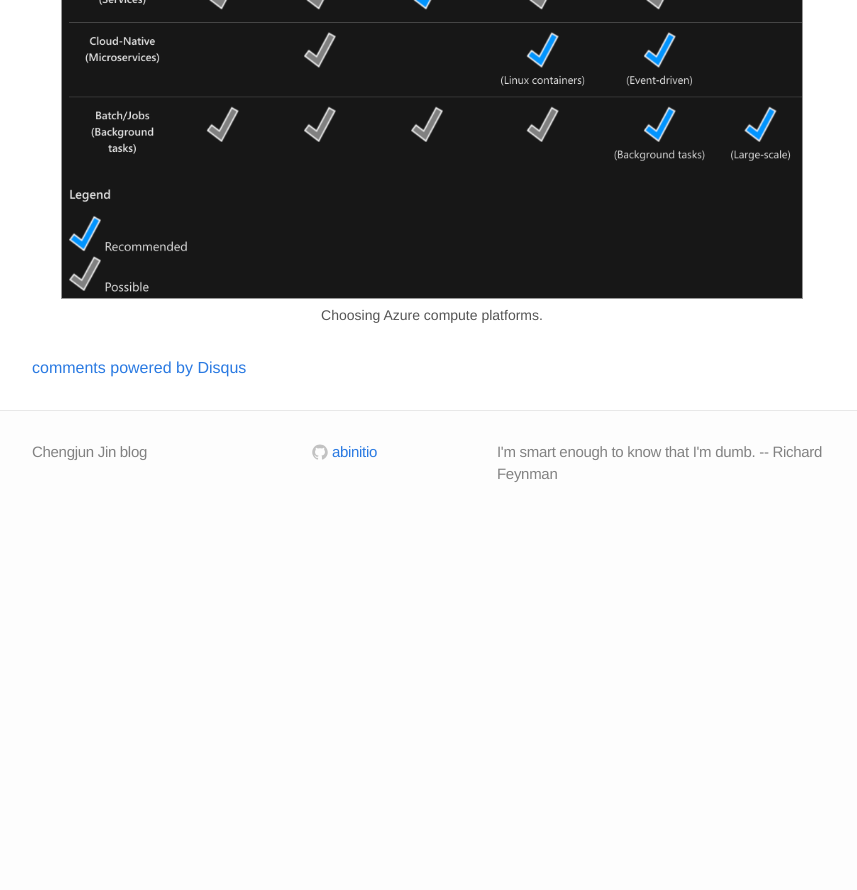
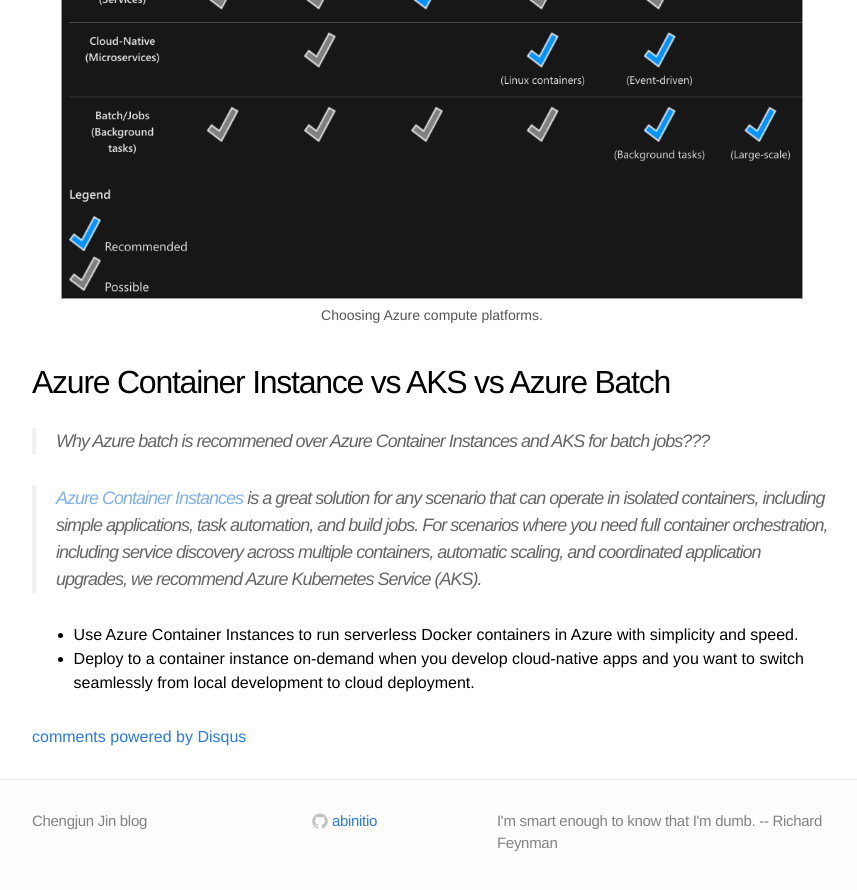
Before and after one commit to abinitio888/abinitio888.github.io, a Jekyll site: the page built from _posts/2020-11-24-azure_batch.markdown, in a window 1280 px wide and 900 px high, scrolled down 8243 px. Shown: the top 890 px of the window, without its empty margins (208-1065 px from the left). Built offline with Jekyll 4.4.1, drawn with Linux system fonts in a browser that asks for light colours; comment, search, counter and statistics services are not loaded; before the commit the page ends 8774 px from its top, so only the background shows below that.

Commit message:
Post: azure batch, add question

```diff
--- a/_posts/2020-11-24-azure_batch.markdown
+++ b/_posts/2020-11-24-azure_batch.markdown
@@ -164,3 +164,18 @@ For each task, the outputs contains `stderr.txt` and `stdout.txt`.
 <img src="/assets/azure_batch/choice.png" height="500">
 <div class="thecap">Choosing Azure compute platforms.</div>
 </div>
+
+## Azure Container Instance vs AKS vs Azure Batch
+> Why Azure batch is recommened over Azure Container Instances and AKS for batch jobs???
+
+> [Azure Container Instances](https://docs.microsoft.com/en-us/azure/container-instances/container-instances-overview) is a great solution for any scenario that can operate
+in isolated containers, including simple applications, task automation, and
+build jobs. For scenarios where you need full container orchestration,
+including service discovery across multiple containers, automatic scaling, and
+coordinated application upgrades, we recommend Azure Kubernetes Service (AKS).
+
+- Use Azure Container Instances to run serverless Docker containers in Azure with
+simplicity and speed.
+- Deploy to a container instance on-demand when you develop
+cloud-native apps and you want to switch seamlessly from local development to
+cloud deployment.
```
